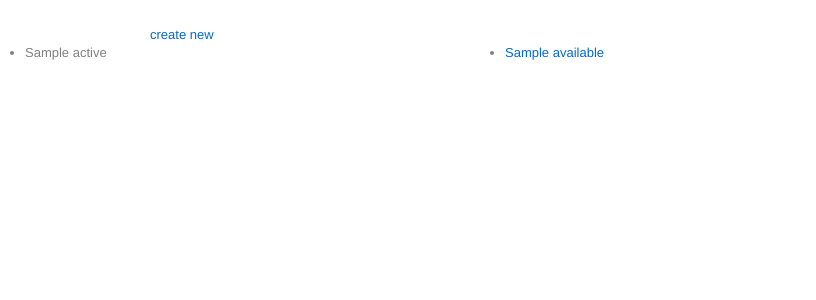
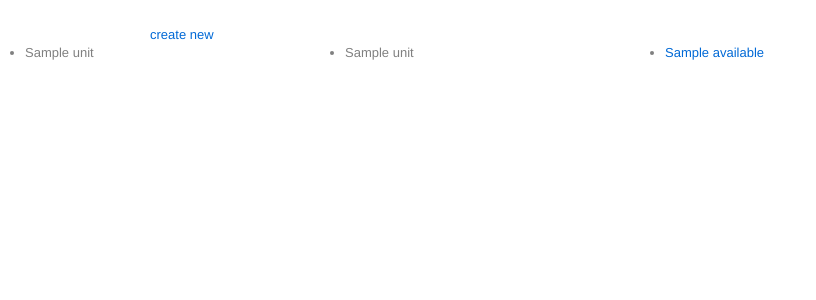
Before and after one commit to dagoof/sc_buildorders, a Flask app: template templates/build.html in a window 1280 px wide. Shown: the top 300 px of the page, without its empty margins (0-816 px from the left). Run offline with Flask 2, Linux system fonts and the light colour scheme; the template is opened without the code that fills it: most values are stand-ins (such as "Sample title", 1, 10 or a date in 2020).

Commit message:
correct unit added to _unit_order

```diff
--- a/sc_orders.py
+++ b/sc_orders.py
@@ -36,11 +36,11 @@ class BuildOrder(object):
     def add_unit(self, unit):
         if unit.valid_with_respect_to(self.active_units,
                 self.available_units):
-            for more in sc_units.unit_wrapper(unit):
-                self._unit_order.append(more)
-                self._units.append(more)
             for more in unit.consumes_with_respect_to(self.active_units):
                 self._units.remove(more)
+            self._unit_order.append(unit)
+            for more in sc_units.unit_wrapper(unit):
+                self._units.append(more)
         else:
             raise Exception('%r requirements not met' % unit)
         return self
--- a/templates/build.html
+++ b/templates/build.html
@@ -7,16 +7,25 @@
     </div>
     </div>
     <div class='row'>
-        <div class='span8'>
+        <div class='span-one-third'>
             <ul>
-                {% for active in build.order.active_units %}
+                {% for unit in build.order._unit_order %}
                 <li>
-                    {{ active }}
+                    {{ unit }}
                 </li>
                 {% endfor %}
             </ul>
         </div>
-        <div class='span8'>
+        <div class='span-one-third'>
+            <ul>
+                {% for unit in build.order.active_units %}
+                <li>
+                    {{ unit }}
+                </li>
+                {% endfor %}
+            </ul>
+        </div>
+        <div class='span-one-third'>
             <ul>
                 {% for available in build.order.available_tech %}
                 <li>
```
